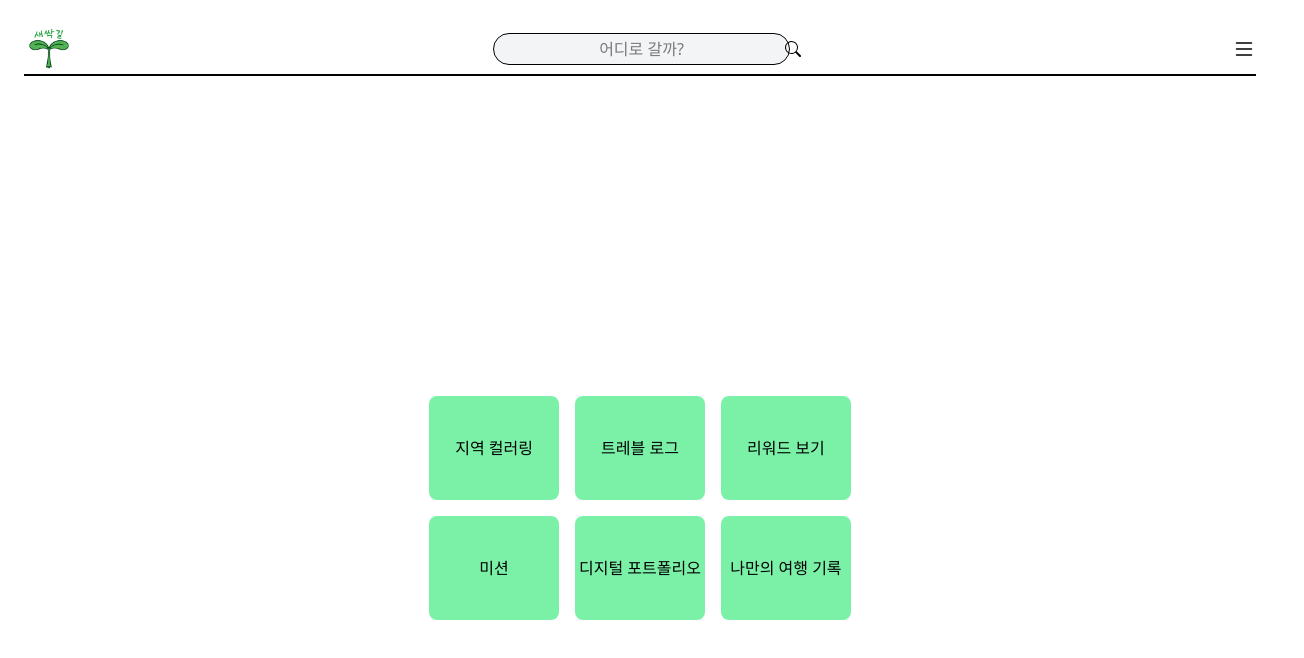
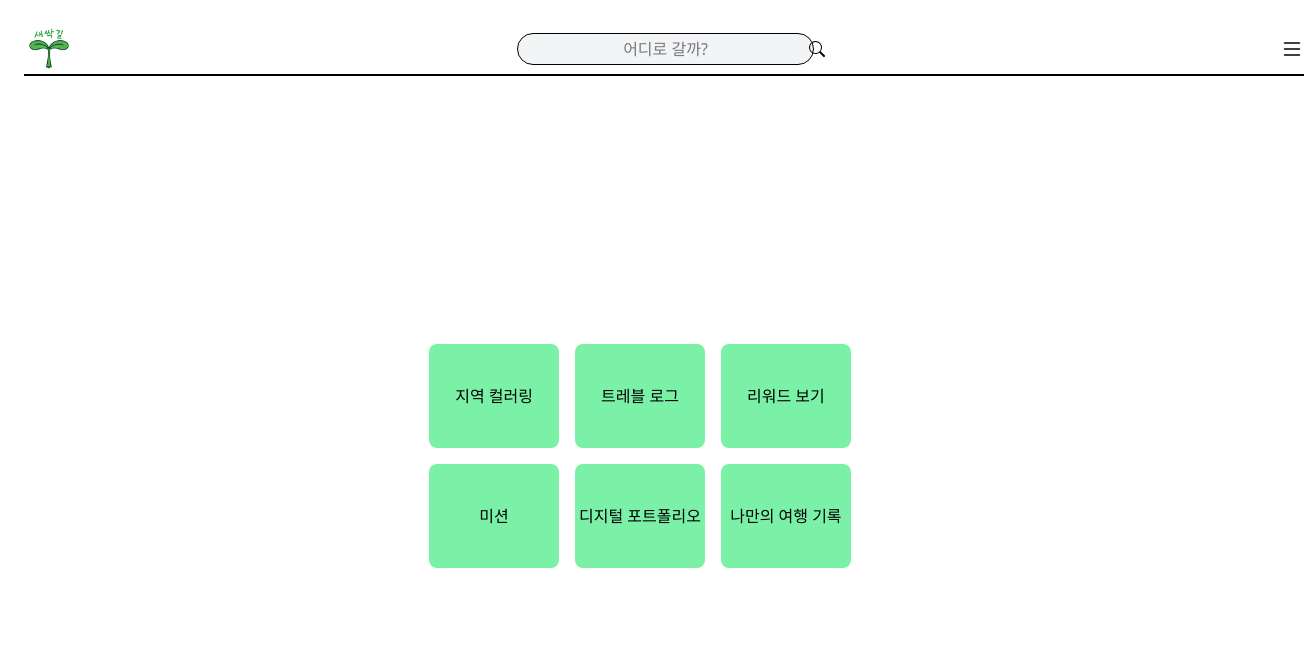
Before and after one commit to sprout-road/sprout-road-front, a React (Vite) app: page / in a window 1280 px wide. Shown: the top 658 px of the page, 1304 px wide, since content can reach past the window. Built offline with nearby package versions, Linux system fonts and the light colour scheme; no server answers.

Commit message:
fix: 헤더 버그 수정

```diff
--- a/src/components/common/Header.tsx
+++ b/src/components/common/Header.tsx
@@ -21,7 +21,7 @@ function Header({ children, isHome = false, onClick }: HeaderProps) {
     }
 
     return (
-        <div className="flex flex-row min-h-12 w-full items-center border-b-2">
+        <div className="flex flex-row min-h-12 w-full z-20 absolute items-center border-b-2">
             {isHome ? (
                 <>
                     <div className="flex-shrink-0">
--- a/src/pages/RegionDetails/index.tsx
+++ b/src/pages/RegionDetails/index.tsx
@@ -81,7 +81,7 @@ function RegionDetail() {
             <Header onClick={navigateBack}>트레블 로그</Header>
 
             {/* 메인 컨텐츠 영역 - 헤더 아래 */}
-            <div className="pt-2 flex-1 p-4 flex flex-col gap-4">
+            <div className="pt-14 flex-1 p-4 flex flex-col gap-4">
                 {/* 상단: 지도 영역 (55%) + 현재 위치 정보 */}
                 <div className="relative h-[55%] bg-white border-2 border-[#C9E7CA] rounded-lg overflow-hidden mt-2">
                     {/* 현재 위치 정보 - 지도 내부 상단 */}
```
